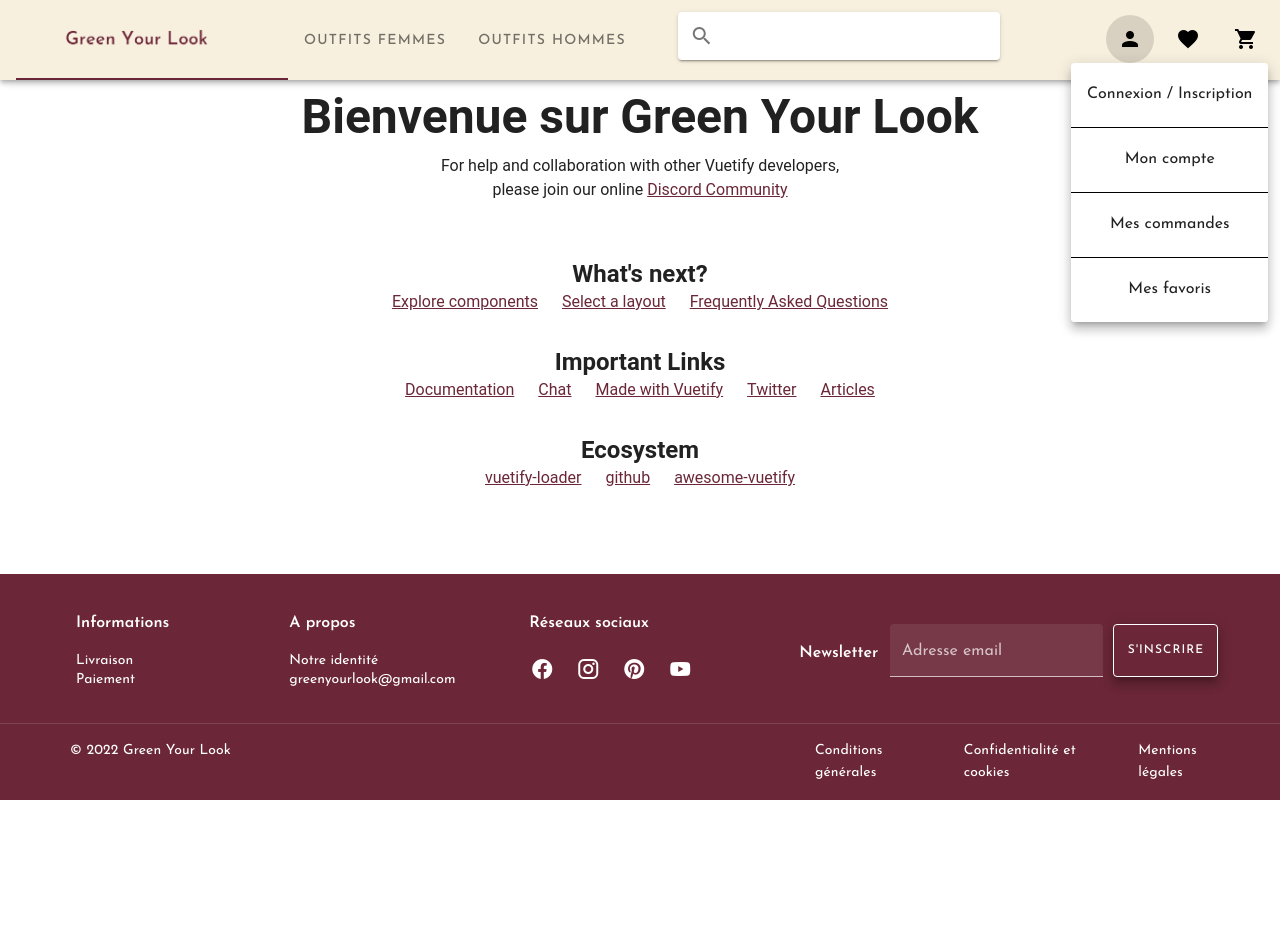
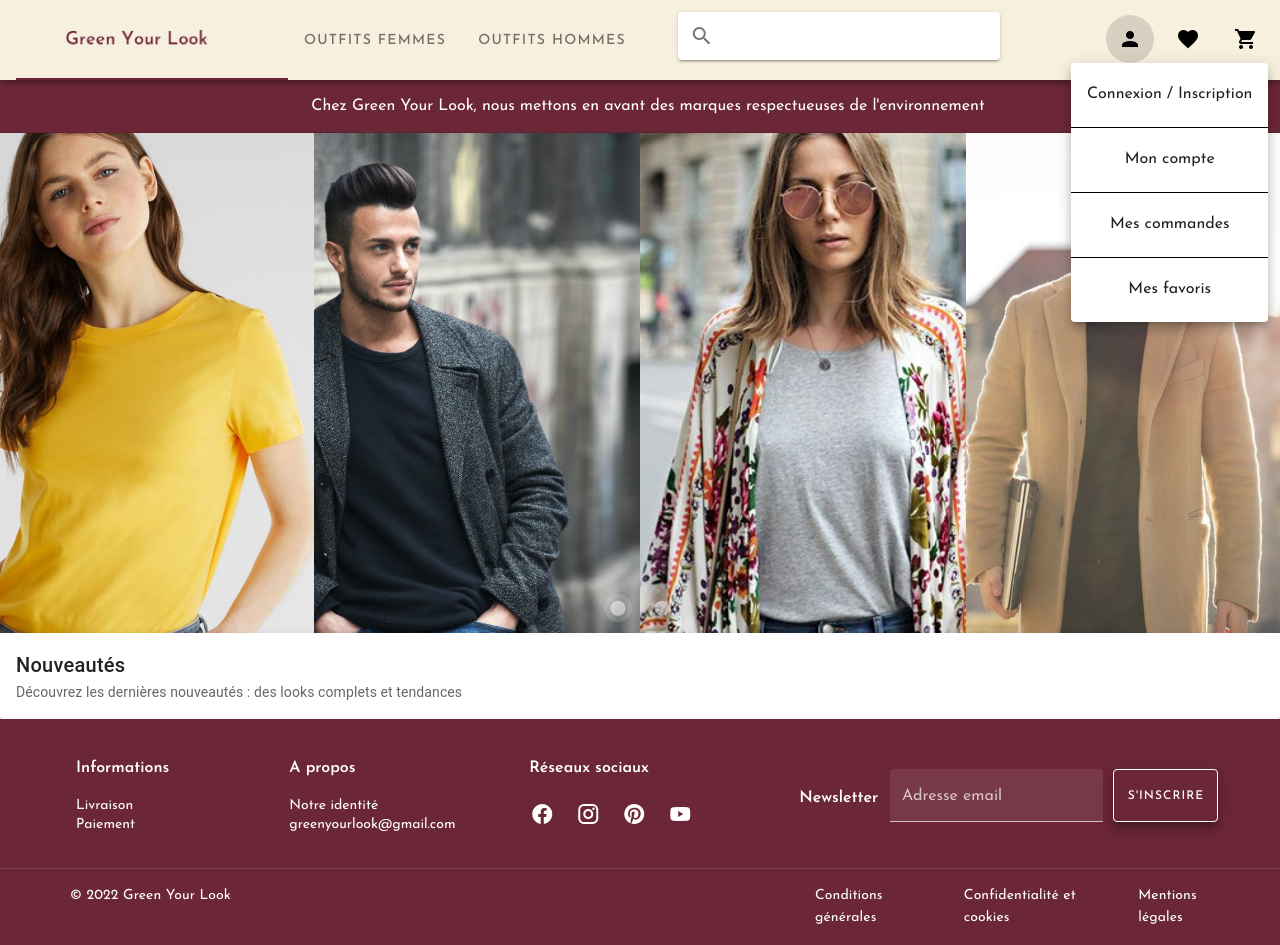
Before and after one commit to Liaxum/green-your-look-vue, a Vue app: page / in a window 1280 px wide. Both pictures are taken after a click on the button 1130 px from the left and 39 px from the top of the page. Before the commit the page ends 800 px from the top, so only its background shows below. Built offline with nearby package versions, Linux system fonts and the light colour scheme.

Commit message:
add carousel

```diff
--- a/src/components/layout/AppHeader.vue
+++ b/src/components/layout/AppHeader.vue
@@ -14,7 +14,7 @@
 				</v-tab>
 				<v-tab to="/Femmes">OUTFITS FEMMES</v-tab>
 				<v-tab to="/Hommes" class="mr-5">OUTFITS HOMMES</v-tab>
-				<v-text-field prepend-inner-icon="mdi-magnify" clearable solo class=" mx-4 mt-3" ></v-text-field>
+				<v-text-field prepend-inner-icon="mdi-magnify" clearable solo class="mx-4 mt-3" ></v-text-field>
 				<v-spacer></v-spacer>
 				<v-menu close-on-click offset-y>
 					<template v-slot:activator="{ on, attrs }">
@@ -24,27 +24,26 @@
 						<v-list-item @click="login" class="pb-2" style="border-bottom: solid 1px black;">
 							<v-list-item-title> Connexion / Inscription </v-list-item-title>
 						</v-list-item>
-						<v-list-item to="/compte" class="py-2" style="border-bottom: solid 1px black">
+						<v-list-item to="/Compte" class="py-2" style="border-bottom: solid 1px black">
 							<v-list-item-title> Mon compte</v-list-item-title>
 						</v-list-item>
-						<v-list-item to="/commandes" class="py-2" style="border-bottom: solid 1px black">
+						<v-list-item to="/Commandes" class="py-2" style="border-bottom: solid 1px black">
 							<v-list-item-title> Mes commandes</v-list-item-title>
 						</v-list-item>
-						<v-list-item class="pt-2" to="/favoris">
+						<v-list-item class="pt-2" to="/Favoris">
 							<v-list-item-title> Mes favoris</v-list-item-title>
 						</v-list-item>
 					</v-list>
 
 				</v-menu>
-				<v-btn icon to="/favoris"><v-icon color="black">mdi-cards-heart</v-icon></v-btn>
-				<v-btn icon to="/panier"><v-icon color="black">mdi-cart</v-icon></v-btn>
+				<v-btn icon to="/Favoris"><v-icon color="black">mdi-cards-heart</v-icon></v-btn>
+				<v-btn icon to="/Panier"><v-icon color="black">mdi-cart</v-icon></v-btn>
 			</v-tabs>
 		</v-app-bar>
 
 		<v-navigation-drawer v-model="menu" absolute temporary color="secondary">
 			<v-list nav>
 				<v-list-item-group active-class="primary--text text--accent-4">
-
 					<v-img alt="Logo" class="logo-carre" contain
 						:src="require('../../assets/logo-carre.png')" width="150"/>
 
@@ -58,17 +57,17 @@
 
 					<v-divider></v-divider>
 
-					<v-list-item class="mt-3 mb-0 text-center" to="/femmes">
+					<v-list-item class="mt-3 mb-0 text-center" to="/Femmes">
 					<v-list-item-title>OUTFITS FEMMES</v-list-item-title>
 					</v-list-item>
 
-					<v-list-item class="mb-3 text-center" to="/hommes">
+					<v-list-item class="mb-3 text-center" to="/Hommes">
 					<v-list-item-title>OUTFITS HOMMES</v-list-item-title>
 					</v-list-item>
 
 					<v-divider></v-divider>
 
-					<v-list-item class="mt-3 ml-2" to="/compte">
+					<v-list-item class="mt-3 ml-2" to="/Compte">
 						<v-list-item-icon class="mr-4">
 							<v-icon color="black">mdi-account</v-icon>
 						</v-list-item-icon>
@@ -77,7 +76,7 @@
 						</v-list-item-content>
 					</v-list-item>
 
-					<v-list-item class="ml-2" to="/panier">
+					<v-list-item class="ml-2" to="/Panier">
 						<v-list-item-icon class="mr-4">
 							<v-icon color="black">mdi-cart</v-icon>
 						</v-list-item-icon>
@@ -86,7 +85,7 @@
 						</v-list-item-content>
 					</v-list-item>
 
-					<v-list-item class="ml-2" to="/commandes">
+					<v-list-item class="ml-2" to="/Commandes">
 						<v-list-item-icon class="mr-4">
 							<v-icon color="black">mdi-shopping</v-icon>
 						</v-list-item-icon>
@@ -95,7 +94,7 @@
 						</v-list-item-content>
 					</v-list-item>
 
-					<v-list-item class="ml-2" to="/favoris">
+					<v-list-item class="ml-2" to="/Favoris">
 						<v-list-item-icon class="mr-4">
 							<v-icon color="black">mdi-cards-heart</v-icon>
 						</v-list-item-icon>
--- a/src/router/index.js
+++ b/src/router/index.js
@@ -13,6 +13,26 @@ const routes = [
 		path: "/test",
 		name: "test",
 		component: () => import("../views/test.vue"),
+	},
+	{
+		path: "/Compte",
+		name: "compte",
+		component: () => import("../views/Compte.vue")
+	},
+	{
+		path: "/Commandes",
+		name: "commandes",
+		component: () => import("../views/Commandes.vue")
+	},
+	{
+		path: "/Favoris",
+		name: "favoris",
+		component: () => import("../views/Favoris.vue")
+	},
+	{
+		path: "/Panier",
+		name: "panier",
+		component: () => import("../views/Panier.vue")
 	},
 	{
 		path: "/:type",
--- /dev/null
+++ b/src/views/Favoris.vue
@@ -0,0 +1,13 @@
+<template>
+
+</template>
+
+<script>
+export default {
+    name: "Favoris",
+}
+</script>
+
+<style>
+
+</style>
--- a/src/views/Home.vue
+++ b/src/views/Home.vue
@@ -1,15 +1,91 @@
 <template>
-  <hello-world />
+  <div style="width: 100%">
+    <v-banner color="primary" class="text-center" max-height="150">
+      Chez Green Your Look, nous mettons en avant des marques respectueuses de
+      l'environnement
+    </v-banner>
+    <v-carousel class="carousel" cycle interval="3000" show-arrows-on-hover hide-delimiter-background>
+      <template v-for="(item, index) in slider">
+        <v-carousel-item v-if="(index + 1) % columns === 1 || columns === 1" :key="index">
+          <v-row class="flex-nowrap" style="height: 100%">
+            <template v-for="(n, i) in columns">
+              <template v-if="+index + i < slider.length">
+                <v-col :key="i">
+                  <v-row
+                    v-if="+index + i < slider.length"
+                    height="100%"
+                    class="fill-height"
+                    align="center"
+                    justify="center"
+                  >
+                    <v-img
+                      :src="require('../assets/' + slider[+index + i] + '.png')"
+                      style="width: 10px; height: 120%;"
+                    />
+                  </v-row>
+                </v-col>
+              </template>
+            </template>
+          </v-row>
+        </v-carousel-item>
+      </template>
+    <v-banner color="secondary" class="text-center" max-height="150">
+      Découvrez des looks stylés et éco-responsables
+    </v-banner>
+    </v-carousel>
+    <v-card>
+      <v-card-title>Nouveautés</v-card-title>
+      <v-card-subtitle
+        >Découvrez les dernières nouveautés : des looks complets et
+        tendances</v-card-subtitle
+      >
+    </v-card>
+  </div>
 </template>
 
 <script>
-  import HelloWorld from '../components/HelloWorld'
+export default {
+  name: "Home",
 
-  export default {
-    name: 'Home',
+  components: {},
 
-    components: {
-      HelloWorld,
+  data() {
+    return {
+      slider: [
+        "femmes/basique",
+        "hommes/casual",
+        "femmes/boheme",
+        "hommes/chic",
+        "femmes/chic",
+        "hommes/streetwear",
+        "femmes/gothique",
+        "hommes/vintage",
+      ],
+    };
+  },
+
+  computed: {
+    columns() {
+      if (this.$vuetify.breakpoint.lg) {
+        return 4;
+      }
+      if (this.$vuetify.breakpoint.md) {
+        return 2;
+      }
+      if (this.$vuetify.breakpoint.sm) {
+        return 2;
+      }
+      return 1;
     },
-  }
+  },
+};
 </script>
+
+<style scoped>
+
+.v-banner {
+  font-family: "Josefin Sans", sans-serif;
+  font-size: 16px;
+  color: white;
+}
+</style>
```
Also changed, not shown: src/views/Commandes.vue (added), src/views/Compte.vue (added), src/views/Panier.vue (added).
